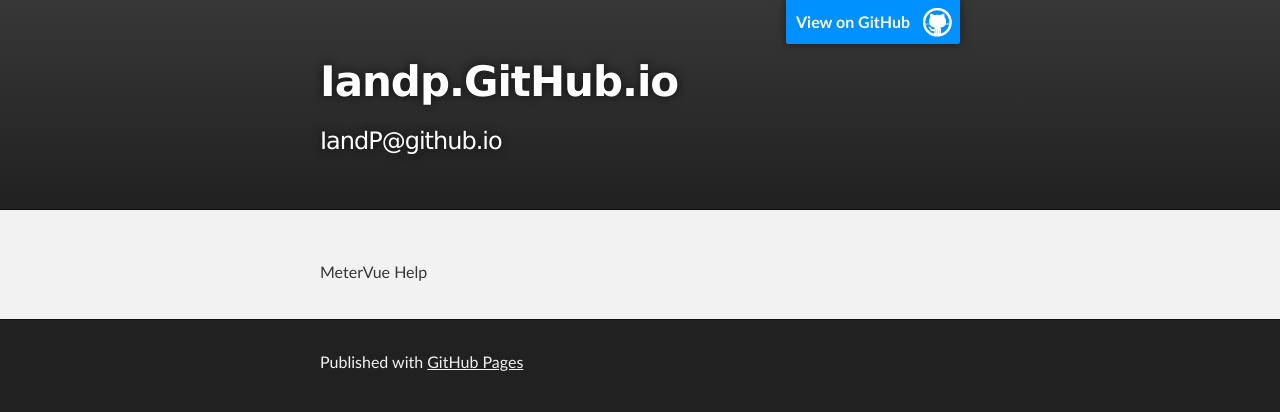
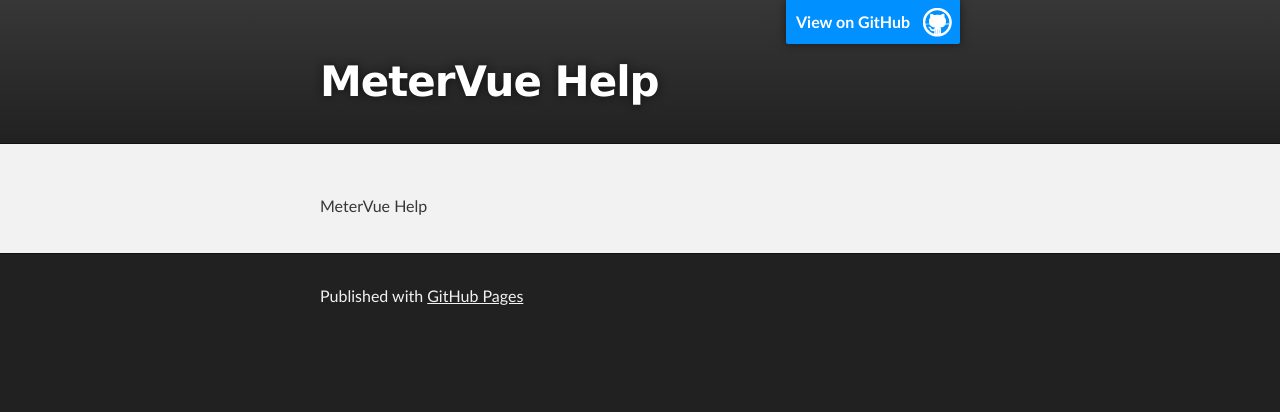
Before and after one commit to IandP/IandP.github.io, a plain HTML site: page index.html in a window 1280 px wide. Drawn offline with Linux system fonts and the light colour scheme.

Commit message:
Set title

```diff
--- a/index.html
+++ b/index.html
@@ -8,7 +8,7 @@
 
     <link rel="stylesheet" type="text/css" media="screen" href="stylesheets/stylesheet.css">
 
-    <title>Iandp.GitHub.io</title>
+    <title>MeterVue Help</title>
   </head>
 
   <body>
@@ -18,8 +18,7 @@
         <header class="inner">
           <a id="forkme_banner" href="https://github.com/IandP">View on GitHub</a>
 
-          <h1 id="project_title">Iandp.GitHub.io</h1>
-          <h2 id="project_tagline">IandP@github.io</h2>
+          <h1 id="project_title">MeterVue Help</h1>
 
         </header>
     </div>
```
